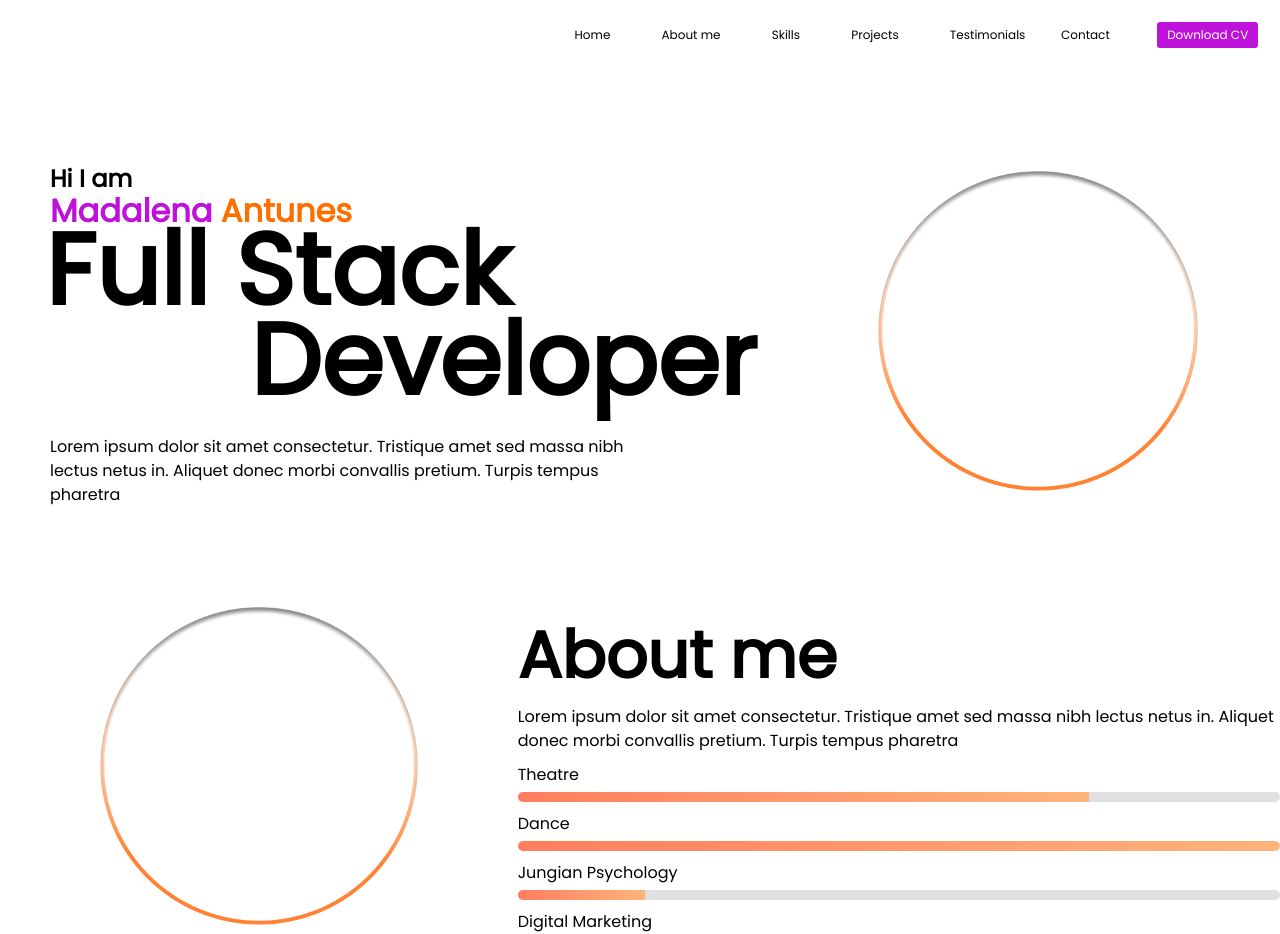
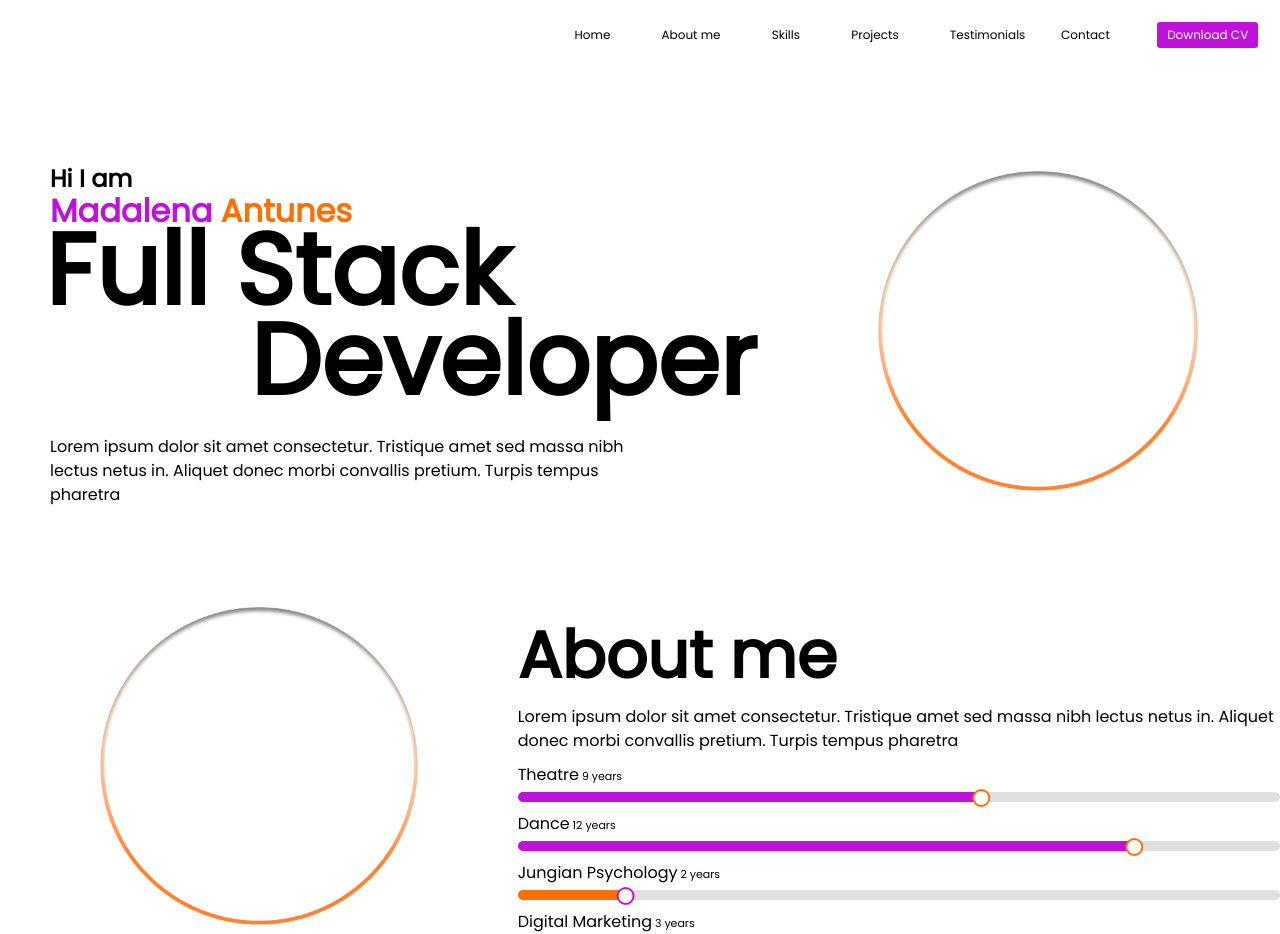
Before and after one commit to MadalenaAntunes/Portfolio, a Next.js app: page / in a window 1280 px wide. Shown: the top 934 px of the page. Built offline with nearby package versions, Linux system fonts and the light colour scheme.

Commit message:
bars fixed

```diff
--- a/src/components/About.jsx
+++ b/src/components/About.jsx
@@ -7,7 +7,8 @@ const About = () => {
     { area: "Theatre", years: 9 },
     { area: "Dance", years: 12 },
     { area: "Jungian Psychology", years: 2 },
-    { area: "Digital Marketing", years: 2 },
+    { area: "Digital Marketing", years: 3 },
+    { area: "test", years: 15 },
   ];
 
   return (
--- a/src/components/ProgressBar.jsx
+++ b/src/components/ProgressBar.jsx
@@ -1,27 +1,46 @@
 import React from "react";
+import styles from "../styles/about.module.css";
 
-const ProgressBar = ({ area, years, maxYears }) => {
+const ProgressBar = ({
+  area,
+  years,
+  maxYears,
+  color,
+  ballBorderColor,
+  hidden,
+}) => {
   const percentage = (years / maxYears) * 100;
 
+  const barStyle = {
+    width: `${percentage}%`,
+    background: color,
+    height: "100%",
+  };
+
+  const ballStyle = {
+    border: `2px solid ${ballBorderColor}`,
+    left: `${percentage}%`,
+    transform: `translateX(-${percentage < 15 ? percentage : 15}%)`,
+  };
+
   return (
-    <div style={{ margin: "10px 0" }}>
-      <span>{area}</span>
+    <div style={{ margin: "10px 0" }} className={hidden ? styles.hidden : ""}>
+      <span>
+        {area}
+        <span className={styles.yearsText}> {years} years</span>
+      </span>
       <div
         style={{
           background: "#e0e0e0",
           borderRadius: "8px",
-          overflow: "hidden",
+          overflow: "visible",
           height: "10px",
           margin: "5px 0",
+          position: "relative",
         }}
       >
-        <div
-          style={{
-            width: `${percentage}%`,
-            background: "linear-gradient(90deg, #ff7e5f, #feb47b)",
-            height: "100%",
-          }}
-        />
+        <div style={barStyle} className={styles.barStyle} />
+        <div style={ballStyle} className={styles.ballStyle} />
       </div>
     </div>
   );
--- a/src/components/ProgressList.jsx
+++ b/src/components/ProgressList.jsx
@@ -1,5 +1,6 @@
 import React from "react";
 import ProgressBar from "./ProgressBar";
+import styles from "../styles/about.module.css";
 
 const ProgressList = ({ data }) => {
   const maxYears = Math.max(...data.map((item) => item.years));
@@ -12,6 +13,9 @@ const ProgressList = ({ data }) => {
           area={item.area}
           years={item.years}
           maxYears={maxYears}
+          color={index < 2 ? "#be12da" : "#fd6f00"}
+          ballBorderColor={index < 2 ? "#fd6f00" : "#be12da"}
+          hidden={item.area === "test"}
         />
       ))}
     </div>
--- a/src/styles/about.module.css
+++ b/src/styles/about.module.css
@@ -17,3 +17,25 @@
   font-size: 65px;
   font-weight: 700;
 }
+
+.hidden {
+  display: none;
+}
+
+.yearsText {
+  font-size: 11px;
+}
+
+.barStyle {
+  border-top-left-radius: 8px;
+  border-bottom-left-radius: 8px;
+}
+
+.ballStyle {
+  width: 18px;
+  height: 18px;
+  background: #fff;
+  border-radius: 50%;
+  position: relative;
+  top: -13px;
+}
```
